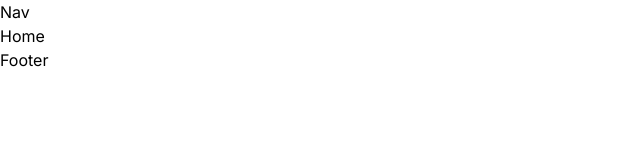
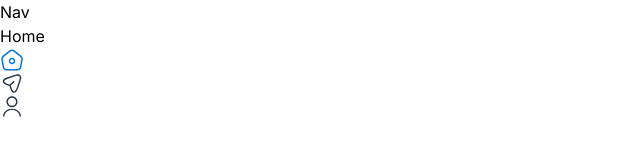
Before and after one commit to Maxwell011/moni-finance, a Next.js app: page /home in a window 1280 px wide. Shown: the top 168 px of the page, without its empty margins (0-640 px from the left). Built offline with nearby package versions, Linux system fonts and the light colour scheme.

Commit message:
Added cion svg

```diff
--- a/src/app/components/Footer.tsx
+++ b/src/app/components/Footer.tsx
@@ -1,4 +1,36 @@
+import Image from "next/image";
+
 const Footer = () => {
-  return <div>Footer</div>;
+  return (
+    <>
+      <section>
+        <div className=''>
+          <div className='images'>
+            <Image
+              src='/home.svg'
+              alt='Home Image'
+              width={24}
+              height={24}
+              priority
+            />
+            <Image
+              src='/send-2.svg'
+              alt='send image'
+              width={24}
+              height={24}
+              priority
+            />
+            <Image
+              src='/user.svg'
+              alt='user profile image'
+              width={24}
+              height={24}
+              priority
+            />
+          </div>
+        </div>
+      </section>
+    </>
+  );
 };
 export default Footer;
```
